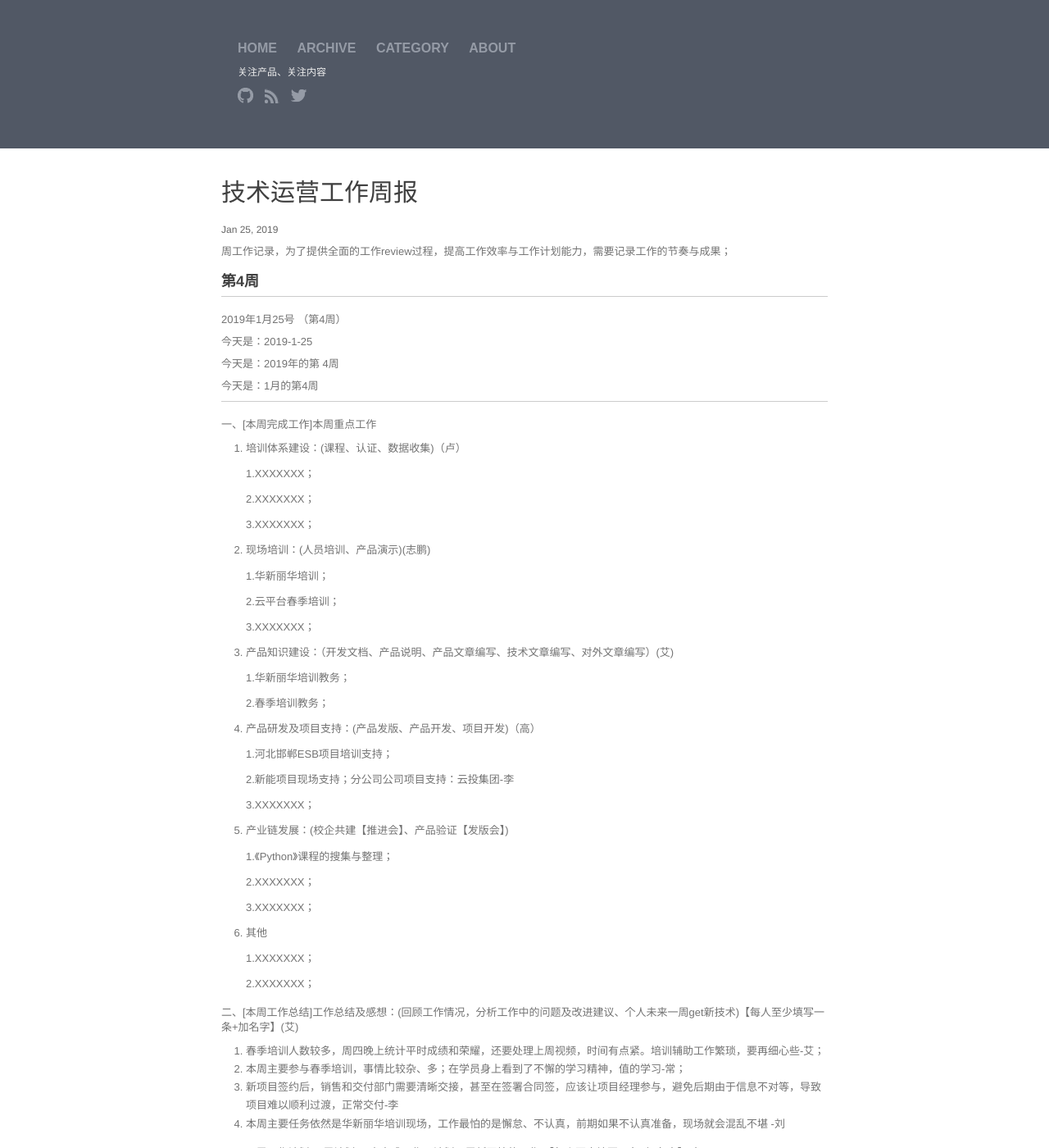
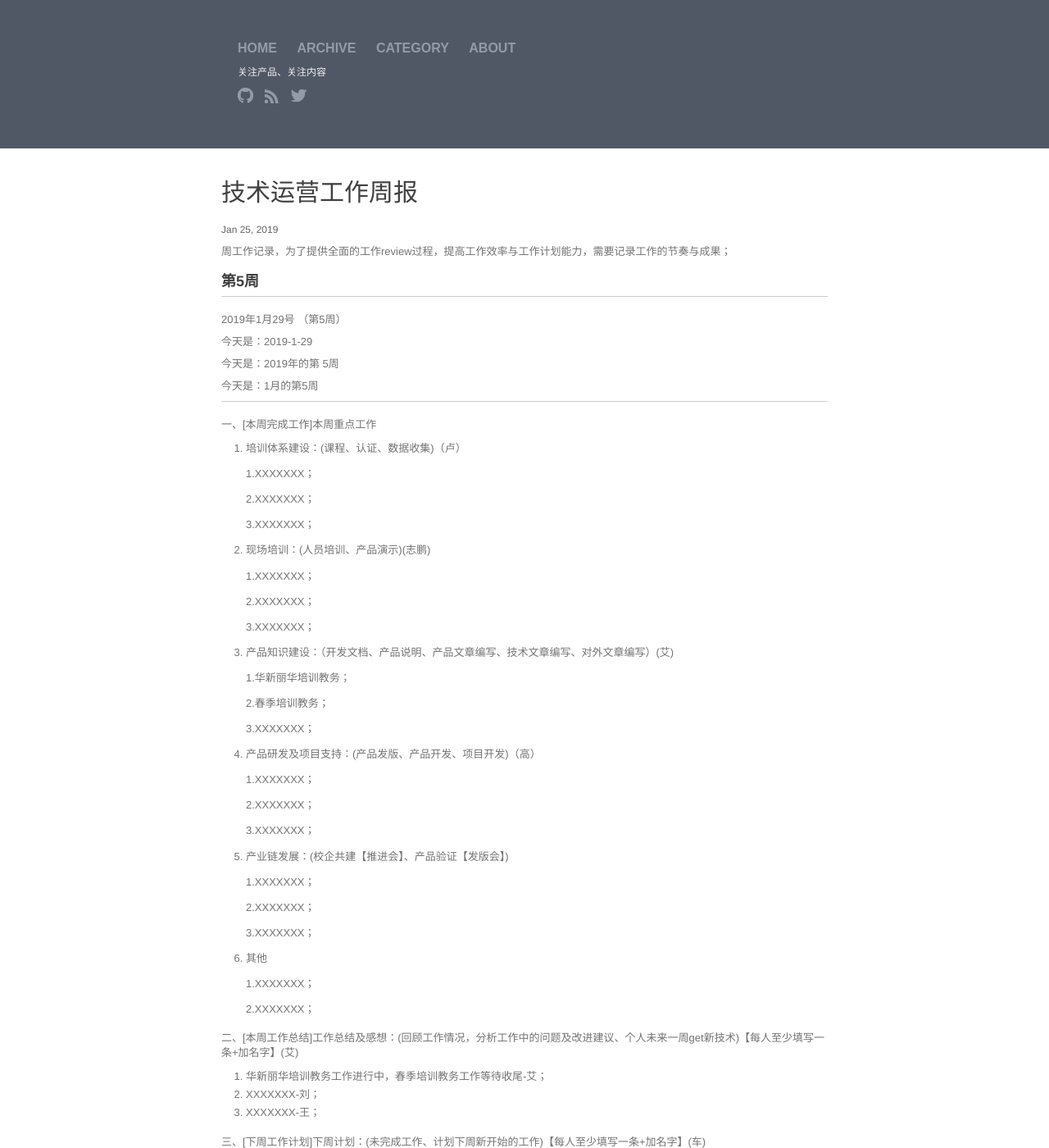
Before and after one commit to walllFlower/blog, a Jekyll site: the page built from _posts/2018-07-17-day_report_cxz.md, in a window 1280 px wide and 1400 px high. Shown: the whole window at 82% size. Built offline with Jekyll 4.4.1, drawn with Linux system fonts in a browser that asks for light colours; comment, search, counter and statistics services are not loaded; some of the changed text lies outside the part shown.

Commit message:
Update 2018-07-17-day_report_cxz.md

```diff
--- a/_posts/2018-07-17-day_report_cxz.md
+++ b/_posts/2018-07-17-day_report_cxz.md
@@ -6,6 +6,81 @@ categories: 技术运营工作周报
 ---
 
 周工作记录，为了提供全面的工作review过程，提高工作效率与工作计划能力，需要记录工作的节奏与成果；
+
+###  第5周
+
+***
+
+2019年1月29号 （第5周）
+
+今天是：2019-1-29
+
+今天是：2019年的第 5周
+
+今天是：1月的第5周
+
+***
+
+一、[本周完成工作]本周重点工作
+
+1. 培训体系建设：(课程、认证、数据收集)（卢）
+
+    1.XXXXXXX；
+
+    2.XXXXXXX；
+
+    3.XXXXXXX；
+
+2. 现场培训：(人员培训、产品演示)(志鹏)
+
+    1.XXXXXXX；
+
+    2.XXXXXXX；
+
+    3.XXXXXXX；
+
+3. 产品知识建设：（开发文档、产品说明、产品文章编写、技术文章编写、对外文章编写）(艾)
+
+    1.华新丽华培训教务；
+
+    2.春季培训教务；
+
+    3.XXXXXXX；
+
+4. 产品研发及项目支持：(产品发版、产品开发、项目开发)（高）
+
+    1.XXXXXXX；
+
+    2.XXXXXXX；
+
+    3.XXXXXXX；
+
+5. 产业链发展：(校企共建【推进会】、产品验证【发版会】)
+
+    1.XXXXXXX；
+
+    2.XXXXXXX；
+
+    3.XXXXXXX；
+
+6. 其他
+
+    1.XXXXXXX；
+
+    2.XXXXXXX；
+
+二、[本周工作总结]工作总结及感想：(回顾工作情况，分析工作中的问题及改进建议、个人未来一周get新技术)【每人至少填写一条+加名字】(艾)
+
+1. 华新丽华培训教务工作进行中，春季培训教务工作等待收尾-艾；
+2. XXXXXXX-刘；
+3. XXXXXXX-王；
+
+三、[下周工作计划]下周计划：(未完成工作、计划下周新开始的工作)【每人至少填写一条+加名字】(车)
+
+1. 华新丽华培训教务，春季培训教务工作-艾
+2. XXXXXXX；
+3. XXXXXXX；
+
 
 ###  第4周
 
```
